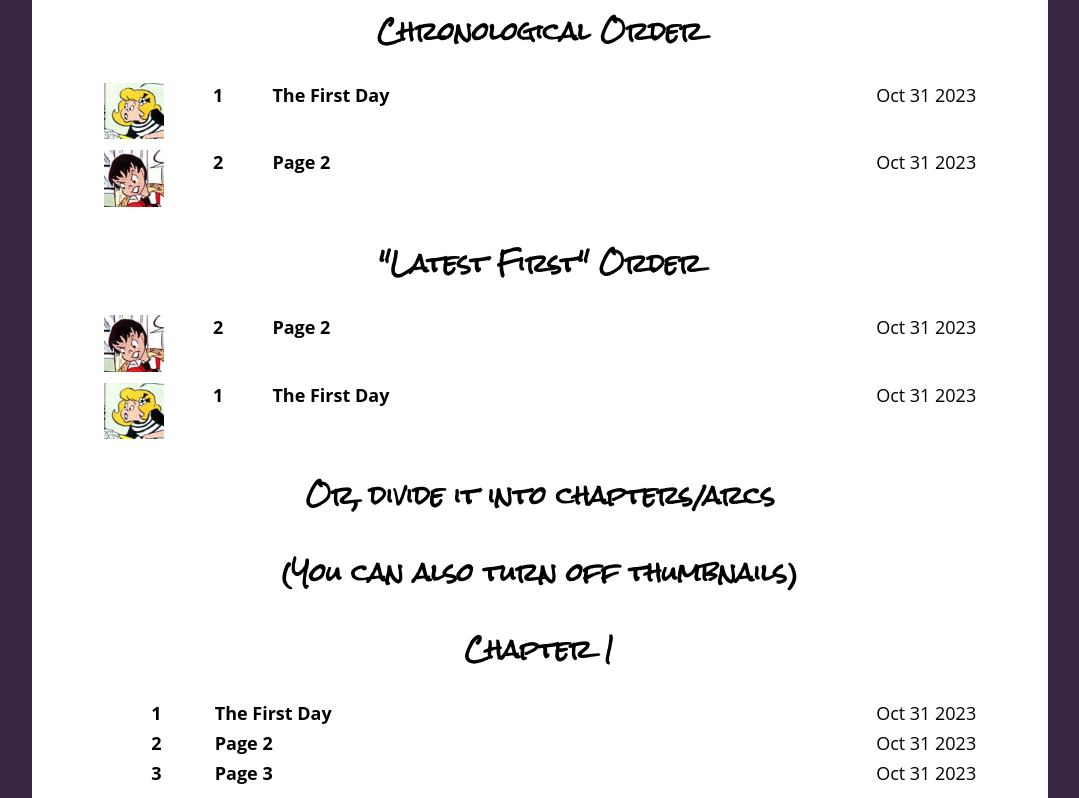
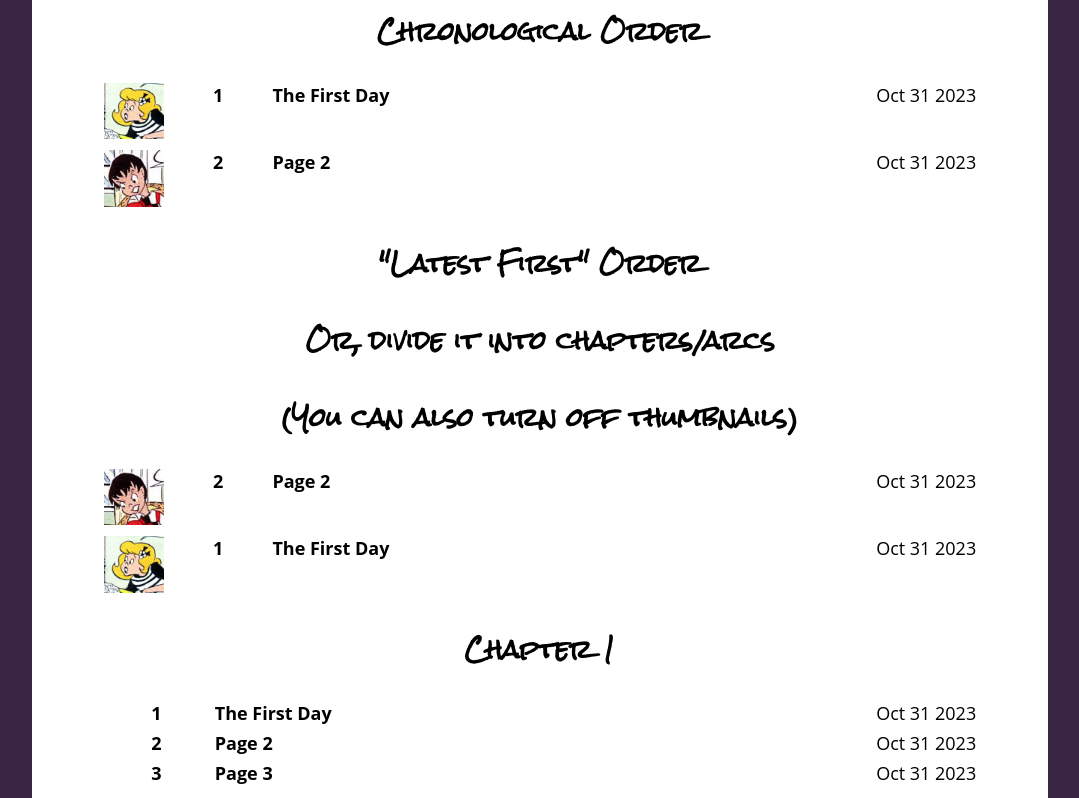
Before and after one commit to Sarejusta/sarejusta.github.io, a plain HTML site: page archive.html in a window 1280 px wide. Shown: the part 411-1209 px from the top of the page, without its empty margins (100-1179 px from the left). Drawn offline with Linux system fonts and the light colour scheme.

Commit message:
Scalable webpage

```diff
--- a/archive.html
+++ b/archive.html
@@ -30,11 +30,11 @@
 
         <div class="lastfirst">
             <h2>"Latest First" Order</h2>
+            <h2>Or, divide it into chapters/arcs</h2>
+            <h2>(You can also turn off thumbnails)</h2>
         </div>
 
         <div class="chapter1">
-            <h2>Or, divide it into chapters/arcs</h2>
-            <h2>(You can also turn off thumbnails)</h2>
             <h2>Chapter 1</h2>
         </div>
 
```
Also changed, not shown: about.html (+1 -1 lines), index.html (+1 -1 lines).
